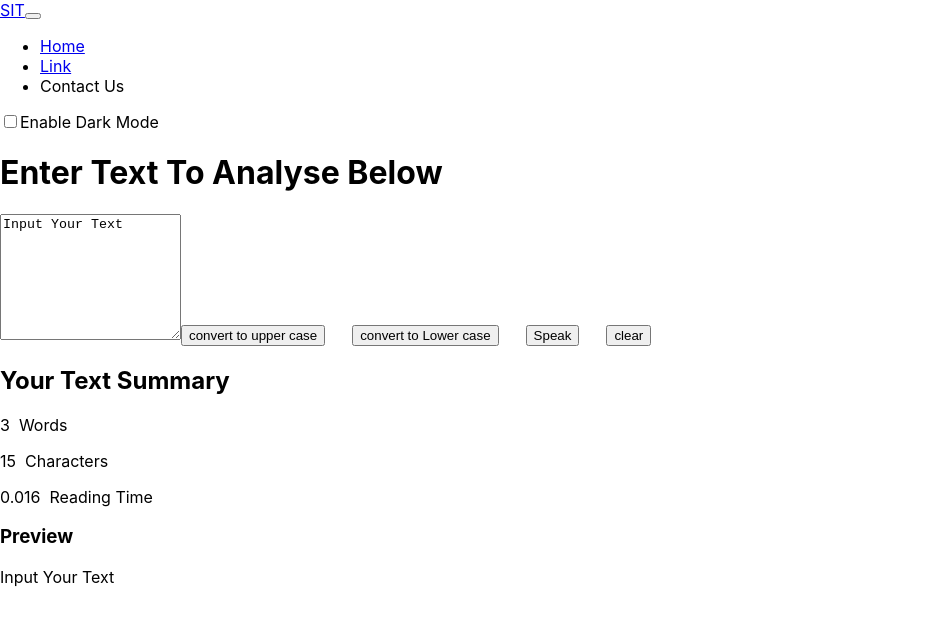
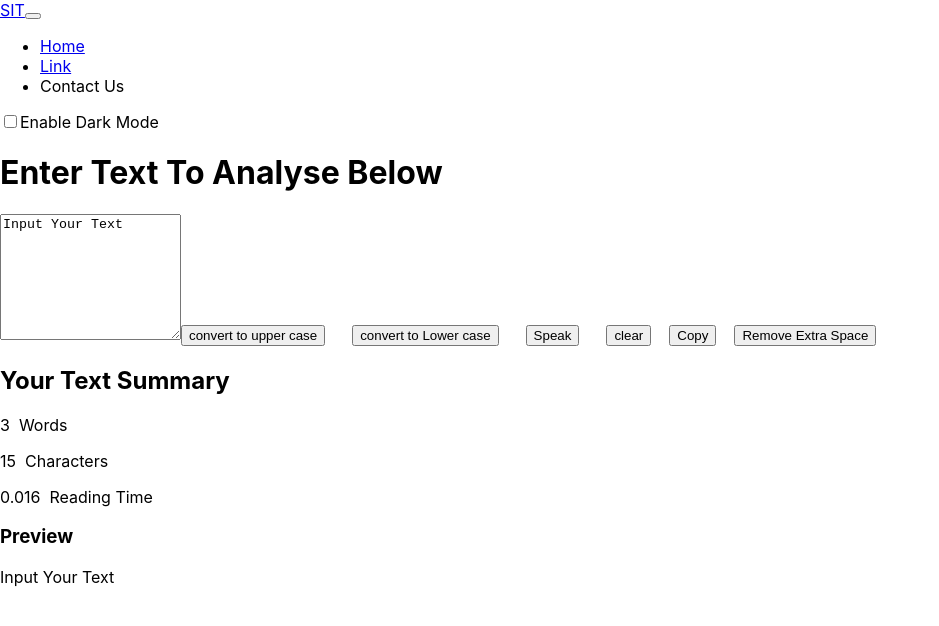
Before and after one commit to 7859950358/React-App-Demo, a React (Create React App) app: page / in a window 1280 px wide. Shown: the top 626 px of the page, without its empty margins (0-939 px from the left). Built offline with nearby package versions, Linux system fonts and the light colour scheme; the HTML template or start-up script is replaced by a standard one.

Commit message:
dark and light mode

```diff
--- a/src/components/TextForm.js
+++ b/src/components/TextForm.js
@@ -32,6 +32,16 @@ export default function TextForm(props) {
         let newText = ("");
         setText(newText);
     }
+
+    const handleCopy = () => {
+        var newText = document.getElementById('exampleFormControlTextarea1');
+        newText.select();
+        navigator.clipboard.writeText(newText.value);
+    }
+    const handleRemoveSpace = () => {
+        let newText = text.split(/[ ] + /);
+        setText(newText.join(" "));
+    }
     return (
         <div>
             <div className='container my-5'>
@@ -41,7 +51,9 @@ export default function TextForm(props) {
                 <button className='btn btn-outline-info my-3' onClick={hanldeInchange}>convert to Lower case</button>&nbsp;&nbsp;&nbsp;&nbsp;&nbsp;&nbsp;
                 <button className='btn btn-outline-primary my-3' onClick={handleSpeak}>Speak</button>
                 &nbsp;&nbsp;&nbsp;&nbsp;&nbsp;&nbsp;
-                <button className='btn btn-outline-danger my-3' onClick={hanldeClear}>clear</button>
+                <button className='btn btn-outline-danger my-3' onClick={hanldeClear}>clear</button>&nbsp;&nbsp;&nbsp;&nbsp;
+                <button type='btn' className='btn btn-outline-dark' onClick={handleCopy}>Copy</button>&nbsp;&nbsp;&nbsp;&nbsp;
+                <button type='btn' className='btn btn-outline-dark' onClick={handleRemoveSpace}>Remove Extra Space</button>&nbsp;&nbsp;&nbsp;&nbsp;
             </div>
             <div className='container my-3'>
                 <h2>Your Text Summary</h2>
```
